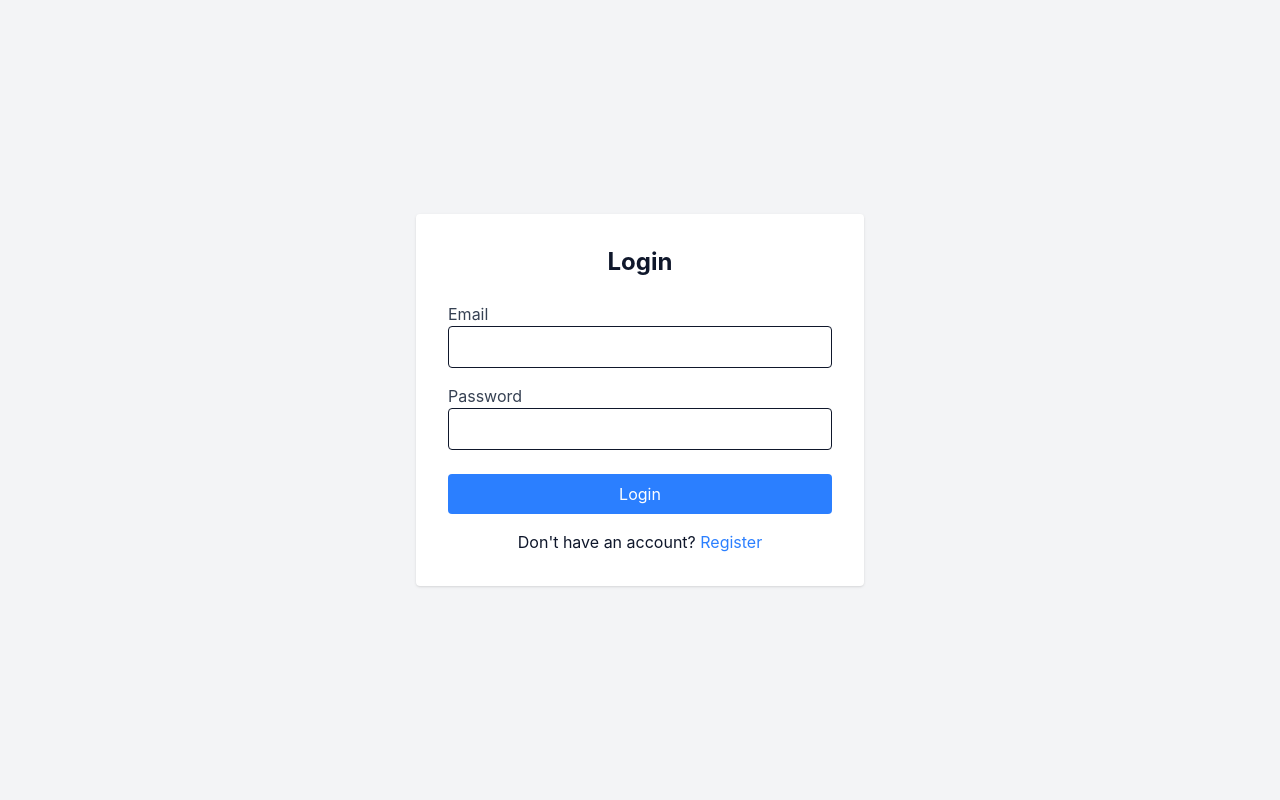
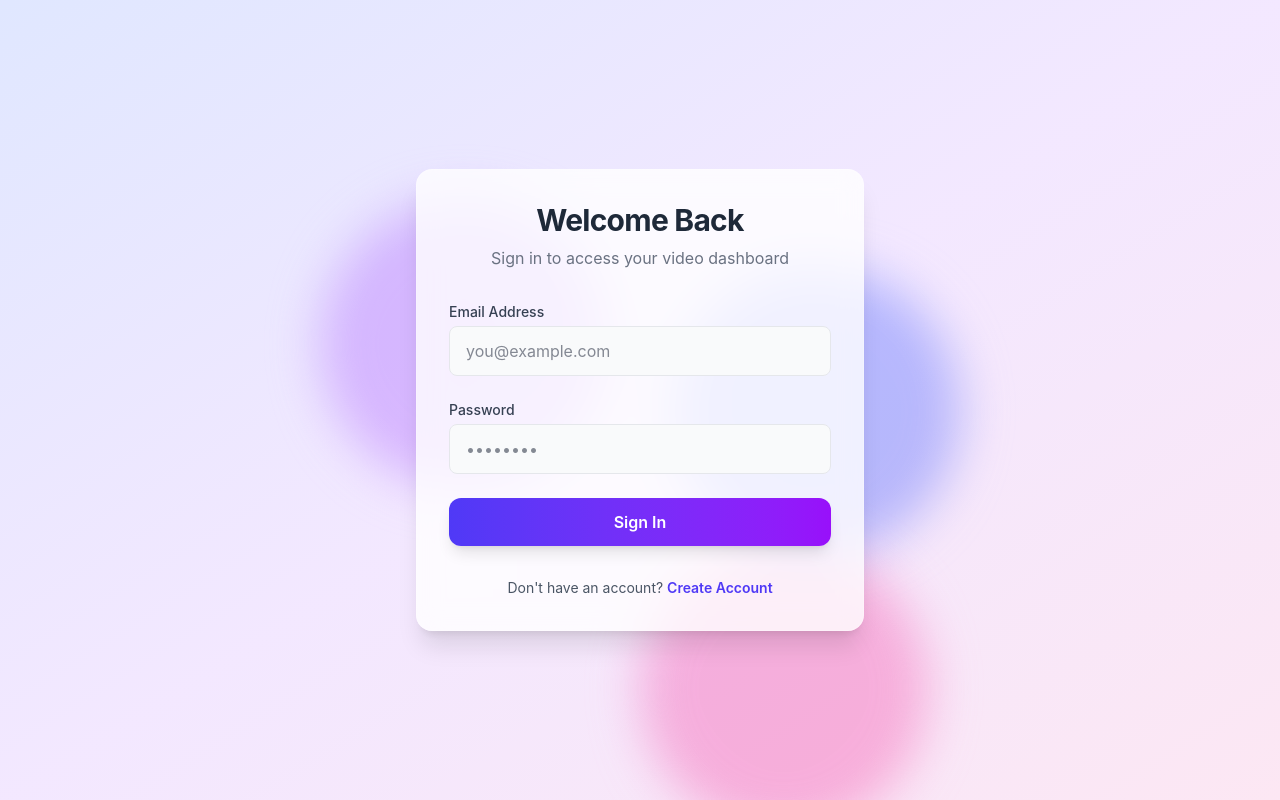
Before and after one commit to DUMPTY-900/Video-Streaming-Processing-App-Pulsegen-Technologies, a React app in the folder frontend/: page /login in a window 1280 px wide. Built offline with nearby package versions, Linux system fonts and the light colour scheme; no server answers; the HTML template or start-up script is replaced by a standard one.

Commit message:
fix: Apply glassmorphism to Login page

```diff
--- a/frontend/src/pages/Login.tsx
+++ b/frontend/src/pages/Login.tsx
@@ -29,26 +29,43 @@ const Login = () => {
     };
 
     return (
-        <div className="flex justify-center items-center h-screen bg-gray-100">
-            <div className="w-full max-w-md bg-white p-8 rounded shadow">
-                <h2 className="text-2xl font-bold mb-6 text-center">Login</h2>
-                {error && <div className="bg-red-100 text-red-700 p-3 rounded mb-4">{error}</div>}
-                <form onSubmit={handleSubmit}>
-                    <div className="mb-4">
-                        <label className="block text-gray-700">Email</label>
+        <div className="flex justify-center items-center h-screen bg-linear-to-br from-indigo-100 via-purple-100 to-pink-100 relative overflow-hidden">
+            {/* Decoration Blobs */}
+            <div className="absolute top-1/4 left-1/4 w-72 h-72 bg-purple-300 rounded-full mix-blend-multiply filter blur-xl opacity-70 animate-blob"></div>
+            <div className="absolute top-1/3 right-1/4 w-72 h-72 bg-indigo-300 rounded-full mix-blend-multiply filter blur-xl opacity-70 animate-blob animation-delay-2000"></div>
+            <div className="absolute -bottom-8 left-1/2 w-72 h-72 bg-pink-300 rounded-full mix-blend-multiply filter blur-xl opacity-70 animate-blob animation-delay-4000"></div>
+
+            <div className="w-full max-w-md bg-white/80 backdrop-blur-md p-8 rounded-2xl shadow-xl border border-white/20 relative z-10 transition-all hover:shadow-2xl">
+                <div className="mb-8 text-center">
+                    <h1 className="text-3xl font-bold text-gray-800 tracking-tight">Welcome Back</h1>
+                    <p className="text-gray-500 mt-2">Sign in to access your video dashboard</p>
+                </div>
+
+                {error && (
+                    <div className="bg-red-50 border-l-4 border-red-500 text-red-700 p-4 rounded mb-6 text-sm" role="alert">
+                        <p className="font-bold">Error</p>
+                        <p>{error}</p>
+                    </div>
+                )}
+
+                <form onSubmit={handleSubmit} className="space-y-6">
+                    <div>
+                        <label className="block text-sm font-medium text-gray-700 mb-1">Email Address</label>
                         <input
                             type="email"
-                            className="w-full px-3 py-2 border rounded"
+                            className="w-full px-4 py-3 bg-gray-50 border border-gray-200 rounded-lg focus:ring-2 focus:ring-indigo-500 focus:border-transparent transition duration-200 outline-none"
+                            placeholder="you@example.com"
                             value={email}
                             onChange={(e) => setEmail(e.target.value)}
                             required
                         />
                     </div>
-                    <div className="mb-6">
-                        <label className="block text-gray-700">Password</label>
+                    <div>
+                        <label className="block text-sm font-medium text-gray-700 mb-1">Password</label>
                         <input
                             type="password"
-                            className="w-full px-3 py-2 border rounded"
+                            className="w-full px-4 py-3 bg-gray-50 border border-gray-200 rounded-lg focus:ring-2 focus:ring-indigo-500 focus:border-transparent transition duration-200 outline-none"
+                            placeholder="••••••••"
                             value={password}
                             onChange={(e) => setPassword(e.target.value)}
                             required
@@ -57,13 +74,22 @@ const Login = () => {
                     <button
                         type="submit"
                         disabled={loading}
-                        className={`w-full text-white py-2 rounded ${loading ? 'bg-gray-400' : 'bg-blue-500 hover:bg-blue-600'}`}
+                        className={`w-full text-white py-3 rounded-xl font-semibold shadow-lg transition duration-200 transform hover:-translate-y-0.5 ${loading ? 'bg-gray-400 cursor-not-allowed' : 'bg-gradient-to-r from-indigo-600 to-purple-600 hover:shadow-indigo-500/30'
+                            }`}
                     >
-                        {loading ? 'Logging in...' : 'Login'}
+                        {loading ? (
+                            <span className="flex items-center justify-center gap-2">
+                                <svg className="animate-spin h-5 w-5 text-white" xmlns="http://www.w3.org/2000/svg" fill="none" viewBox="0 0 24 24">
+                                    <circle className="opacity-25" cx="12" cy="12" r="10" stroke="currentColor" strokeWidth="4"></circle>
+                                    <path className="opacity-75" fill="currentColor" d="M4 12a8 8 0 018-8V0C5.373 0 0 5.373 0 12h4zm2 5.291A7.962 7.962 0 014 12H0c0 3.042 1.135 5.824 3 7.938l3-2.647z"></path>
+                                </svg>
+                                Signing in...
+                            </span>
+                        ) : 'Sign In'}
                     </button>
                 </form>
-                <p className="mt-4 text-center">
-                    Don't have an account? <Link to="/register" className="text-blue-500">Register</Link>
+                <p className="mt-8 text-center text-gray-600 text-sm">
+                    Don't have an account? <Link to="/register" className="text-indigo-600 font-semibold hover:text-indigo-700 transition">Create Account</Link>
                 </p>
             </div>
         </div>
```
